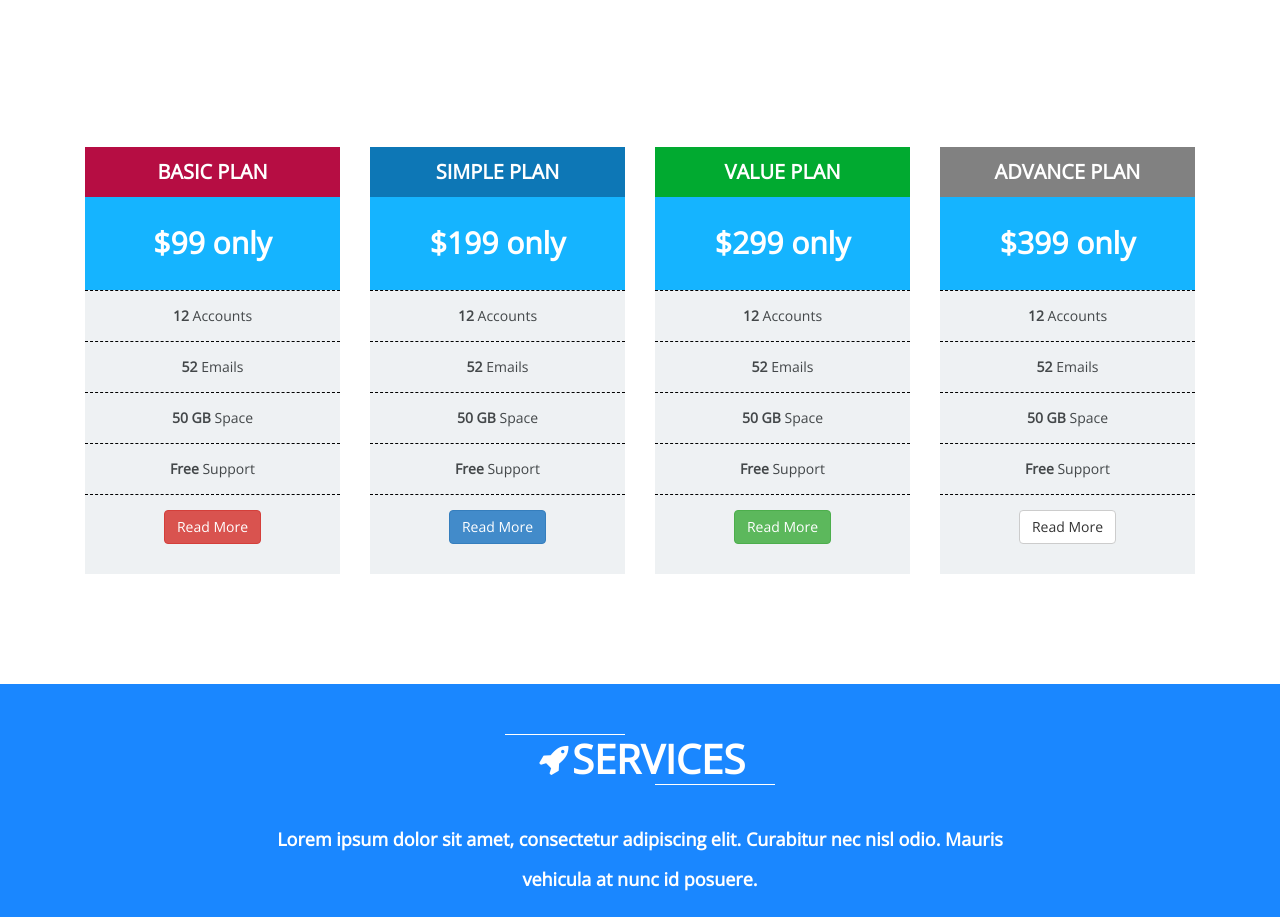
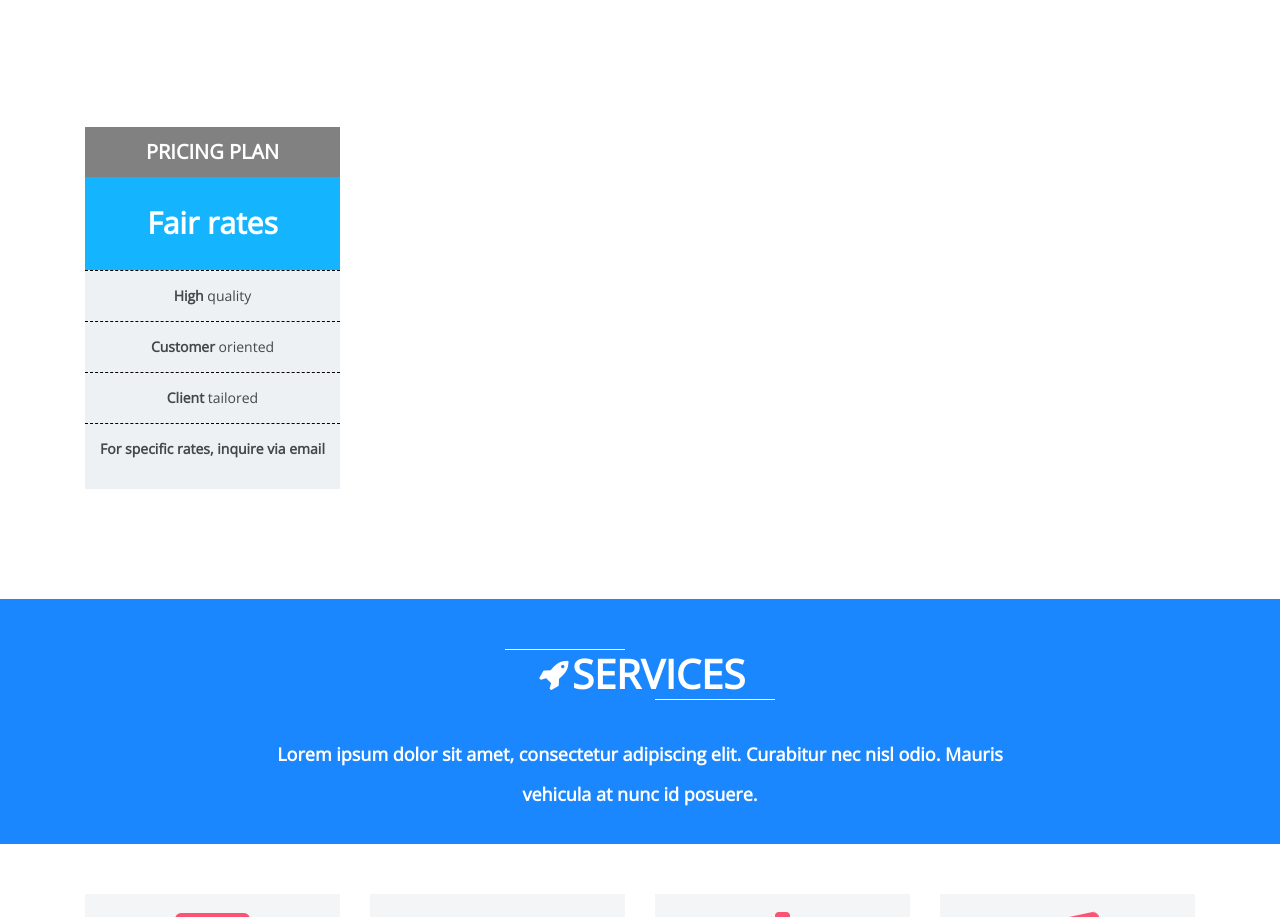
Before and after one commit to johndalten/johndalten.github.io, a plain HTML site: page index.html in a window 1280 px wide. Shown: the part 1508-2425 px from the top of the page. Drawn offline with nearby package versions, Linux system fonts and the light colour scheme; a script that the page names is missing; files whose address does not match are found by name.

Commit message:
Update index.html

```diff
--- a/index.html
+++ b/index.html
@@ -18,7 +18,7 @@
     <!-- BOOTSTRAP CORE STYLE CSS -->
     <link href="assets/css/bootstrap.css" rel="stylesheet" />
     <!-- FONTAWESOME STYLE CSS -->
-    <link href="assets/css/font-awesome.min.css" rel="stylesheet" />b
+    <link href="assets/css/font-awesome.min.css" rel="stylesheet" />
     <!--ANIMATED FONTAWESOME STYLE CSS -->
     <link href="assets/css/font-awesome-animation.css" rel="stylesheet" />
     <!-- VEGAS STYLE CSS -->
@@ -126,56 +126,16 @@
         <div class="container">
             <div class="row text-center">
                 <div class="col-md-12 ">
+
                     <div class="col-md-3">
                         <ul class="plan">
-                            <li class="plan-head c-b">BASIC PLAN</li>
-                            <li class="main-price">$99 only</li>
-                            <li><strong>12</strong> Accounts</li>
-                            <li><strong>52</strong> Emails</li>
-                            <li><strong>50 GB</strong> Space</li>
-                            <li><strong>Free</strong> Support</li>
-                            <li class="bottom">
-                                <a href="#" class="btn btn-danger">Read More</a>
-                            </li>
-                        </ul>
-                    </div>
-                    <div class="col-md-3">
-                        <ul class="plan">
-                            <li class="plan-head">SIMPLE PLAN</li>
-                            <li class="main-price">$199 only</li>
-                            <li><strong>12</strong> Accounts</li>
-                            <li><strong>52</strong> Emails</li>
-                            <li><strong>50 GB</strong> Space</li>
-                            <li><strong>Free</strong> Support</li>
-                            <li class="bottom">
-                                <a href="#" class="btn btn-primary">Read More</a>
-                            </li>
-                        </ul>
-                    </div>
-                    <div class="col-md-3">
-                        <ul class="plan">
-                            <li class="plan-head c-v">VALUE PLAN</li>
-                            <li class="main-price">$299 only</li>
-                            <li><strong>12</strong> Accounts</li>
-                            <li><strong>52</strong> Emails</li>
-                            <li><strong>50 GB</strong> Space</li>
-                            <li><strong>Free</strong> Support</li>
-                            <li class="bottom">
-                                <a href="#" class="btn btn-success">Read More</a>
-                            </li>
-                        </ul>
-                    </div>
-                    <div class="col-md-3">
-                        <ul class="plan">
-                            <li class="plan-head c-a">ADVANCE PLAN</li>
-                            <li class="main-price">$399 only</li>
-                            <li><strong>12</strong> Accounts</li>
-                            <li><strong>52</strong> Emails</li>
-                            <li><strong>50 GB</strong> Space</li>
-                            <li><strong>Free</strong> Support</li>
-                            <li class="bottom">
-                                <a href="#" class="btn btn-default">Read More</a>
-                            </li>
+                            <li class="plan-head c-a">PRICING PLAN</li>
+                            <li class="main-price">Fair rates</li>
+                            <li><strong>High </strong>quality</li>
+                            <li><strong>Customer </strong>oriented</li>
+                            <li><strong>Client </strong>tailored</li>
+                            <li><strong>For specific rates, inquire via email</strong></li>
+
                         </ul>
                     </div>
 
```
